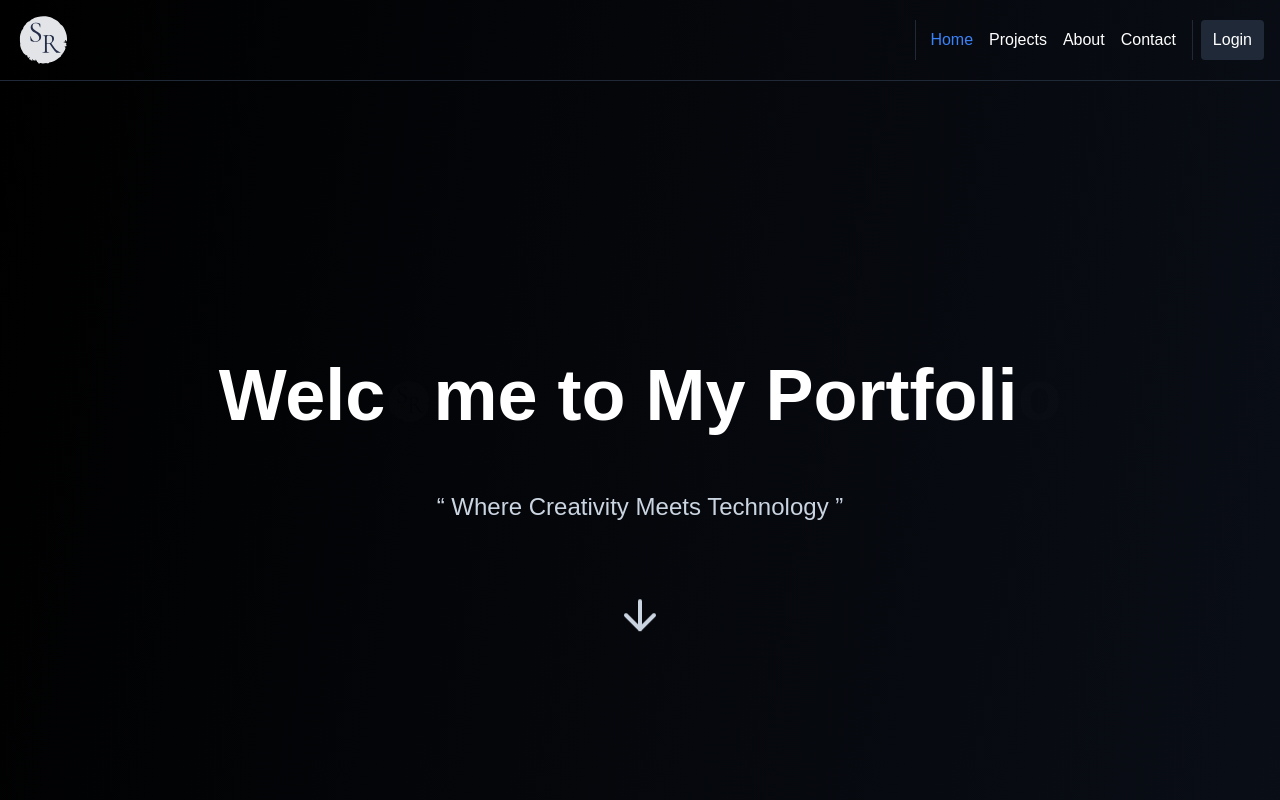
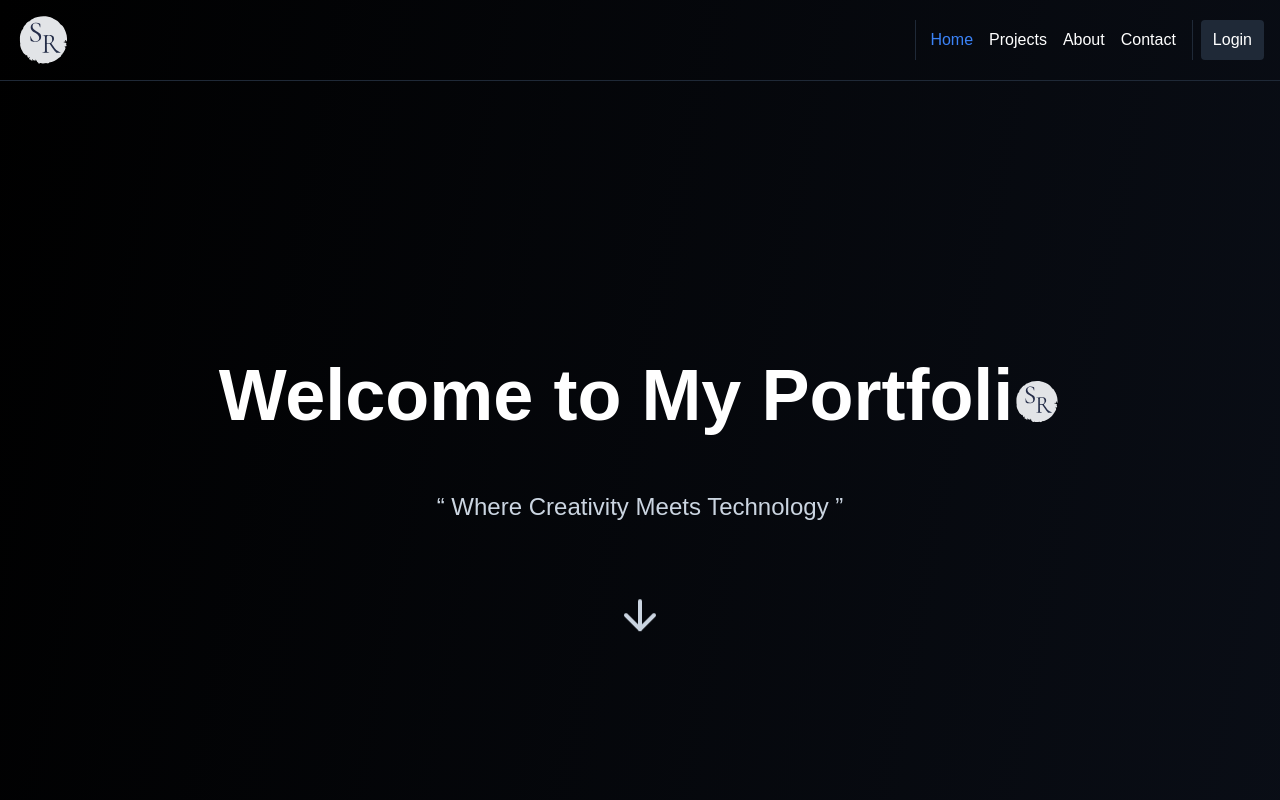
Before and after one commit to Sabeshragav/Sabeshragav-Portfolio, a Next.js app: page / in a window 1280 px wide. Shown: the top 800 px of the page. Built offline with nearby package versions, Linux system fonts and the light colour scheme; no server answers; the database is empty.

Commit message:
Welcome to My Portfolio

```diff
--- a/src/components/Home/Welcome.jsx
+++ b/src/components/Home/Welcome.jsx
@@ -45,19 +45,11 @@
 export default function Welcome({ ParallaxText }) {
   const [showInfo, setShowInfo] = useState(false);
 
-  const [logo1, setLogo1] = useState(false);
-  const [logo2, setLogo2] = useState(false);
+  const [logo, setLogo] = useState(false);
 
   useEffect(() => {
     const interval = setInterval(() => {
-      const randomValue = Math.random();
-      if (randomValue < 0.5) {
-        setLogo1(true);
-        setLogo2(false);
-      } else {
-        setLogo1(false);
-        setLogo2(true);
-      }
+      setLogo(!logo);
     }, 3000);
 
     return () => clearInterval(interval);
@@ -77,10 +69,8 @@
         className="text-5xl md:text-7xl font-bold text-center flex flex-col items-start"
       >
         <ParallaxText className={"leading-snug"} speed={-0.5}>
-          Welc
-          <Logo appear={logo1} />
-          me to My Portfoli
-          <Logo appear={logo2} />
+          Welcome to My Portfoli
+          <Logo appear={logo} />
         </ParallaxText>
       </motion.h1>
 
```
